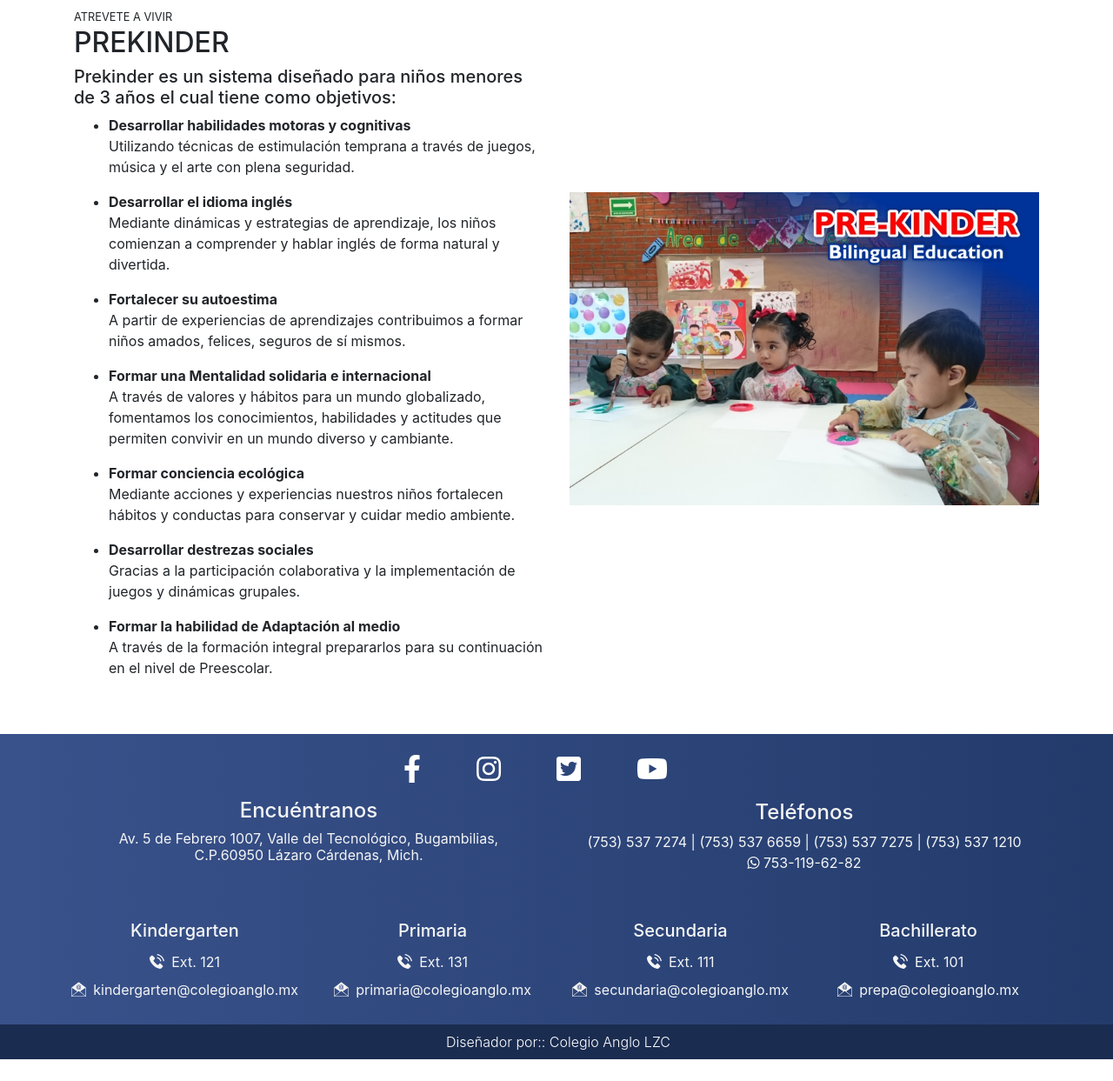
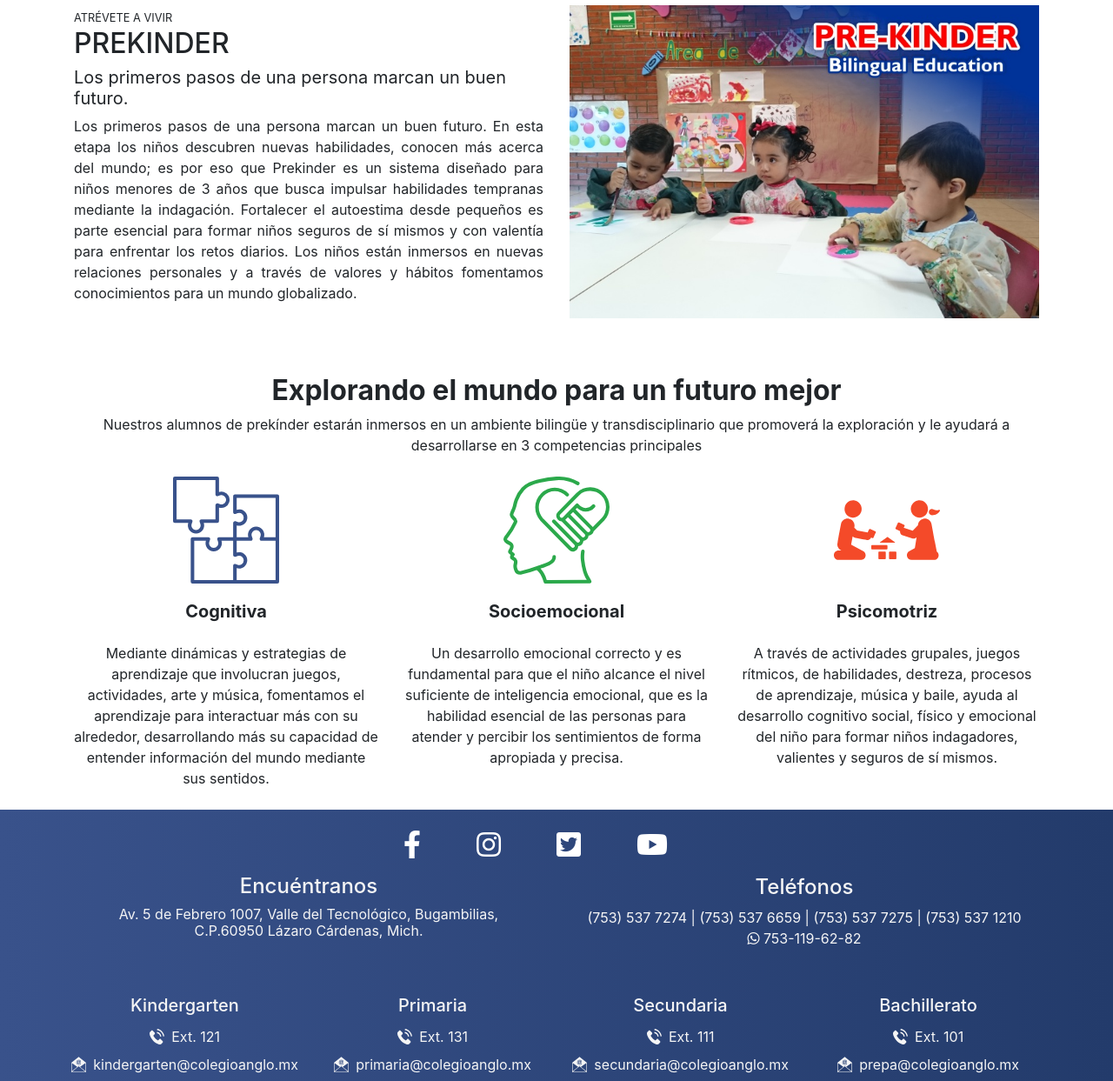
Before and after one commit to colegioanglosoftware/paginaweb, a plain HTML site: page prekinder.html in a window 1280 px wide. Shown: the part 140-1383 px from the top of the page at 87% size. Before the commit the page ends 1358 px from the top, so only its background shows below. Drawn offline with nearby package versions, Linux system fonts and the light colour scheme; some packages are replaced by stand-ins of ours; a script that the page names is missing.

Commit message:
Cambios Prekinder y Bachillerato

```diff
--- a/prekinder.html
+++ b/prekinder.html
@@ -86,17 +86,25 @@
 <!--main-->
     <section id="main">
         <div class="container">
-            <div class="row pb-5 pt-5 d-flex align-items-center">
+            <div class="row pb-3 pt-5 d-flex align-items-center">
                 <div class="col-12 col-lg-6 text-left align-self-center">
                     <div class="text-uppercase">
-                        <small>Atrevete a vivir</small>
+                        <small>Atrévete a vivir</small>
                         <h2>Prekinder</h2>
                     </div>
                     <div>
-                        <h5>Prekinder es un sistema diseñado para niños menores de 3 años el cual tiene como objetivos:</h4>
+                        <h5 class="font-weight-normal">Los primeros pasos de una persona marcan un buen futuro.</h5>
                     </div>
-                    <div>
-                        <ul>
+                    <div class="text-justify">
+                        <p>Los primeros pasos de una persona marcan un buen futuro. En esta etapa los niños descubren nuevas habilidades,
+                            conocen más acerca del mundo;  es por eso que Prekinder es un sistema diseñado para niños menores de 3 años que
+                            busca impulsar habilidades tempranas mediante la indagación. Fortalecer el autoestima desde pequeños  es parte
+                            esencial para formar niños seguros de sí mismos y con valentía para enfrentar los retos diarios. Los niños están
+                            inmersos en nuevas relaciones personales y a través de valores y hábitos fomentamos conocimientos para un mundo
+                            globalizado.</p>
+
+
+                        <!-- <ul>
                             <li><strong>Desarrollar habilidades motoras y cognitivas</strong></li>
                             <p >Utilizando técnicas de estimulación temprana a través de juegos, música y el arte con plena seguridad.</p>
                             <li><strong>Desarrollar el idioma inglés</strong></li>
@@ -113,7 +121,7 @@
                             <p>Gracias a la participación colaborativa y la implementación de juegos y dinámicas grupales.</p>
                             <li><strong>Formar la habilidad de Adaptación al medio</strong></li>
                             <p>A través de la formación integral prepararlos para su continuación en el nivel de Preescolar.</p>
-                        </ul>
+                        </ul> -->
                     </div>
                 </div>
                 <div class="col-12 col-lg-6">
@@ -123,6 +131,42 @@
         </div>
     </section>
 <!--main-->
+
+    <div class="container my-3">
+            <h2 class="h1-responsive font-weight-bold mt-5 text-center">Explorando el mundo para un futuro mejor</h2>
+            <p class="page-description text-center">Nuestros alumnos de prekínder estarán inmersos en un ambiente bilingüe y transdisciplinario que promoverá la exploración y le ayudará a desarrollarse en 3 competencias principales</p>
+        <div class="row my-4 text-center">
+            <div class="col-12 col-md">
+                    <img src="images/puzzle.svg" alt="" style="max-width:35%;"  class="mb-3">
+                    <h5 class="font-weight-bold m-1">Cognitiva</h5>
+                    <!-- <h5 class="font-weight-bold m-0">Intensivo</h5> -->
+                    <p class="grey-text mb-md-0 mt-4 mb-5">Mediante dinámicas y estrategias de aprendizaje que involucran juegos, actividades,
+                    arte y música, fomentamos el aprendizaje para interactuar más con su alrededor, desarrollando más su capacidad de entender
+                    información del mundo mediante sus sentidos.</p>
+            </div>
+            <div class="col-12 col-md">
+                    <img src="images/empathy.svg" alt="" style="max-width:35%;"  class="mb-3">
+                    <h5 class="font-weight-bold m-1">Socioemocional</h5>
+                    <!-- <h5 class="font-weight-bold m-0">Intensivo</h5> -->
+                    <p class="grey-text mb-md-0 mt-4 mb-5">Un desarrollo emocional correcto y es fundamental para que el niño alcance el nivel
+                    suficiente de inteligencia emocional, que es la habilidad esencial de las personas para atender y percibir los sentimientos
+                    de forma apropiada y precisa.</p>
+            </div>
+            <div class="col-12 col-md">
+                    <img src="images/kids.svg" alt="" style="max-width:35%;"  class="mb-3">
+                    <h5 class="font-weight-bold m-1">Psicomotriz</h5>
+                    <!-- <h5 class="font-weight-bold m-0">Intensivo</h5> -->
+                    <p class="grey-text mb-md-0 mt-4 mb-5">A través de actividades grupales, juegos rítmicos, de habilidades, destreza,  procesos
+                    de aprendizaje, música y baile, ayuda al desarrollo cognitivo social, físico y emocional del niño para formar
+                    niños indagadores, valientes y seguros de sí mismos.</p>
+            </div>
+        </div>
+    </div>
+
+
+
+
+
 
 <!--galeria-->
     <!-- <section>
```
Also changed, not shown: bachillerato.html (+1 -1 lines), images/3d.svg (added), images/empathy.svg (added), images/kids.svg (added), images/puzzle.svg (added).
